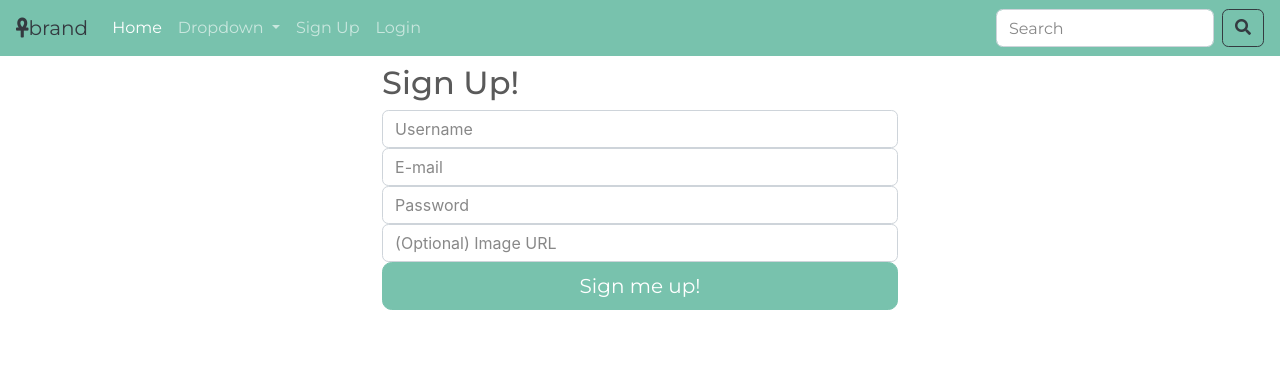
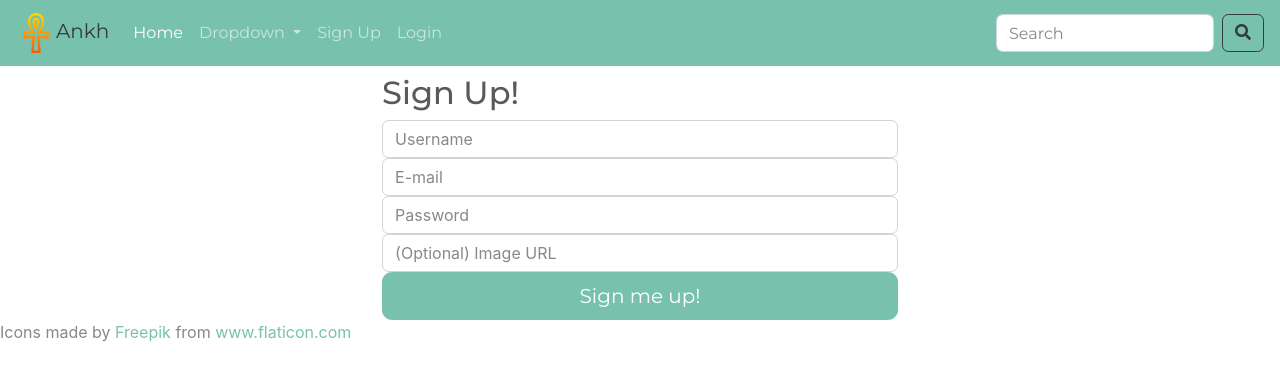
Before and after one commit to chelle-col/capstone1, a Flask app: page /signup in a window 1280 px wide. Shown: the top 381 px of the page. Run offline with Flask 2, Linux system fonts and the light colour scheme; some libraries are stand-ins or nearby versions.

Commit message:
Added Favicon

```diff
--- a/app.py
+++ b/app.py
@@ -1,5 +1,5 @@
 import os
-from flask import Flask, flash, render_template, jsonify, request, session, g, redirect
+from flask import Flask, flash, render_template, jsonify, request, session, g, redirect, send_from_directory
 from models import User, Image, Filter, db, connect_db
 from forms import UserAddForm, UserLoginForm
 import requests as req
@@ -30,6 +30,11 @@ CORS(app, resources=r'/image/*')
 UNSPLASH_URL = 'https://api.unsplash.com/photos'
 
 ## Homepage/Images routes ##
+
+@app.route('/favicon.ico')
+def favicon():
+    return send_from_directory(os.path.join(app.root_path, 'static'),
+                               'favicon.ico', mimetype='image/vnd.microsoft.icon')
 
 @app.route('/')
 def homepage():
@@ -142,7 +147,7 @@ def get_sliders():
     #'saturation', 'vibrance', 'contrast', 'exposure', 'hue', 'sepia'
     saturation = Slider('saturation', -100, 100, 0)
     vibrance = Slider('vibrance', -100, 100, 0)
-    contrast = Slider('contrast', -5, 5, 0)
+    contrast = Slider('contrast', -20, 20, 0)
     exposure = Slider('exposure', -100, 100, 0)
     hue = Slider('hue', 0, 100, 0)
     sepia = Slider('sepia', 0, 100, 0)
--- a/templates/base.html
+++ b/templates/base.html
@@ -18,7 +18,7 @@
 </head>
 
 <nav class="navbar navbar-expand-lg navbar-dark bg-primary mb-2">
-    <a class="navbar-brand text-dark" href="#"><i class="fas fa-ankh"></i><span>brand</span></a>
+    <a class="navbar-brand text-dark" href="#"><img src="/static/favicon.ico" alt="Ankh" width="40" height="40"><span>Ankh</span></a>
     <button class="navbar-toggler" type="button" data-toggle="collapse" data-target="#navbarSupportedContent" aria-controls="navbarSupportedContent" aria-expanded="false" aria-label="Toggle navigation">
       <span class="navbar-toggler-icon"></span>
     </button>
@@ -75,4 +75,7 @@
 </body>
 {% block script %}{% endblock %}
 </body>
+<footer>
+  <div>Icons made by <a href="https://www.flaticon.com/authors/freepik" title="Freepik">Freepik</a> from <a href="https://www.flaticon.com/" title="Flaticon">www.flaticon.com</a></div>
+</footer>
 </html>
--- a/templates/edit.html
+++ b/templates/edit.html
@@ -32,7 +32,7 @@
         </div>
 
         <div class="col side-buttons">
-            <button class="btn btn-sm bg-dark" id="restore">Restore</button>
+            <button class="btn btn-sm bg-secondary" id="restore">Restore</button>
         </div>
     </div>
     <div id="buttons" class="row">
```
Also changed, not shown: static/edit.js (+7 -7 lines), static/ankh.png (added), static/ankh.svg (added), static/ankh2.ico (added), static/favicon.ico (added).
